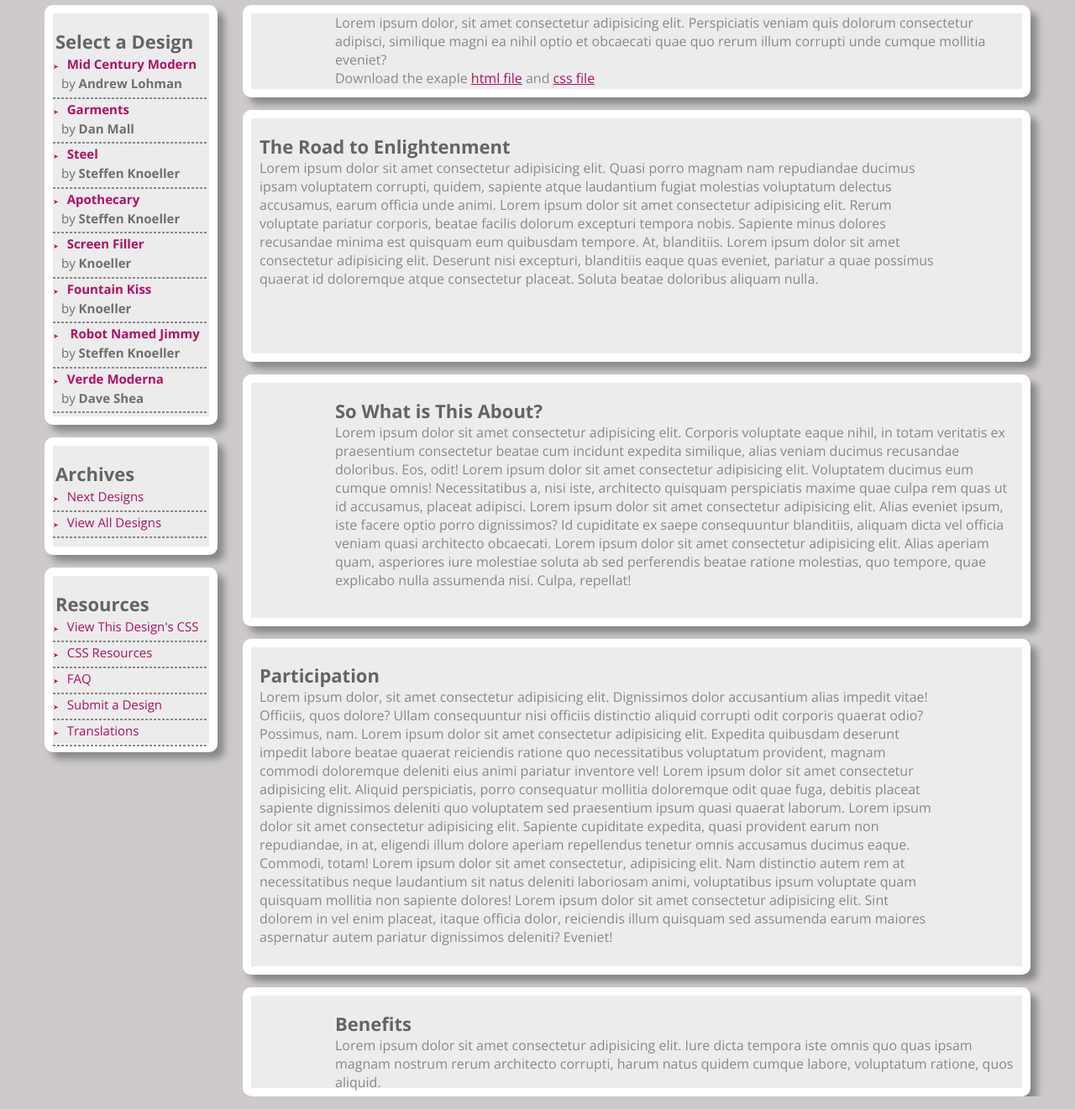
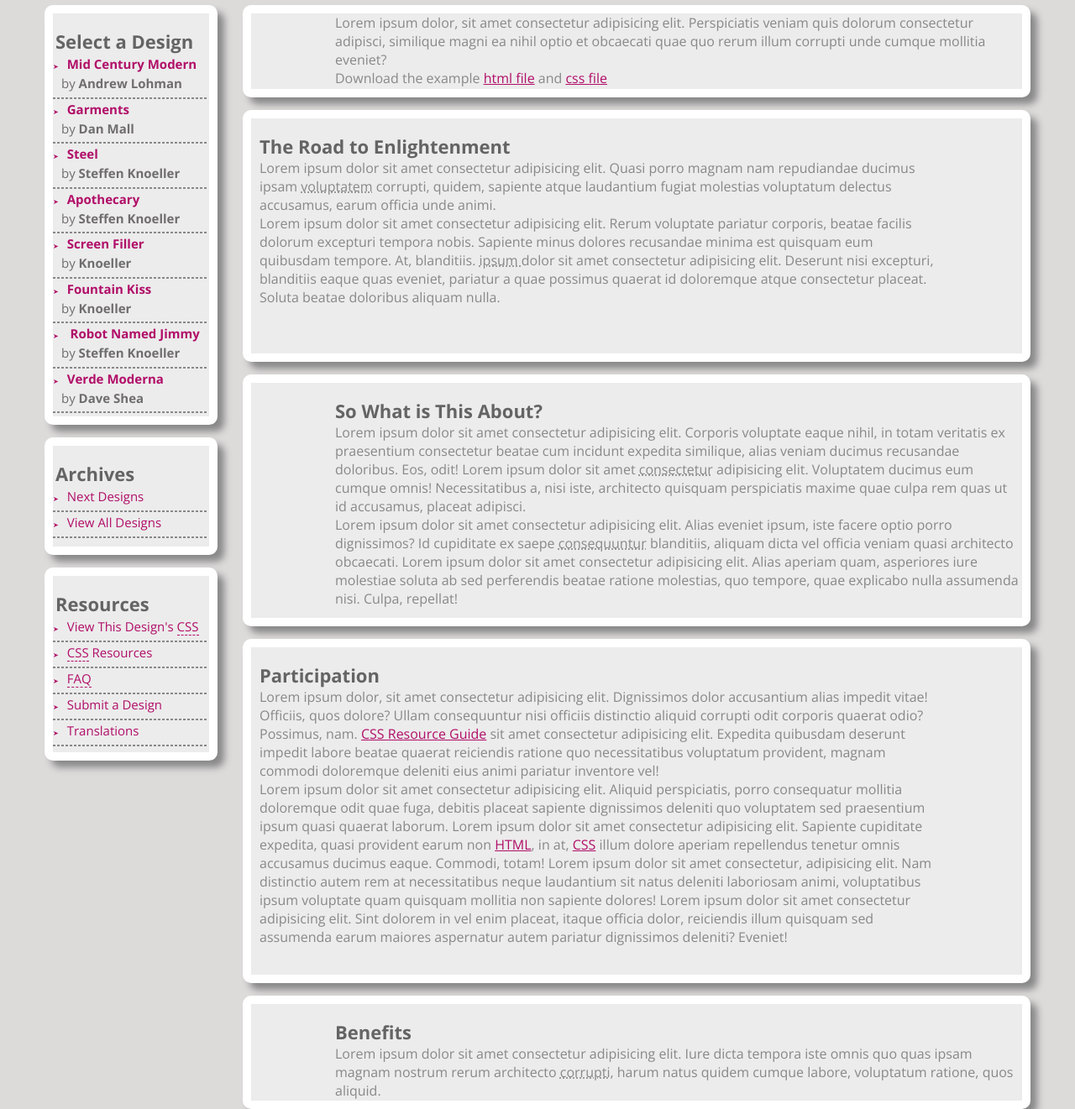
Before and after one commit to mariaversin/challenge-css-html, a plain HTML site: page index.html in a window 1280 px wide. Shown: the part 277-1598 px from the top of the page at 84% size. Drawn offline with nearby package versions, Linux system fonts and the light colour scheme.

Commit message:
casi terminado

```diff
--- a/css/style.css
+++ b/css/style.css
@@ -5,11 +5,15 @@
   }
 
 body {
-    background-color: rgb(206, 202, 202);
+    background-color: rgb(221, 218, 218);
     font-family: 'open sans';
 }
 
-/* Header */
+/*
+
+HEADER
+
+*/
 
 header{
     padding: 20px 50px 20px 50px;
@@ -54,9 +58,22 @@ header .textos-header{
     color:rgb(100, 100, 100);
 }
 
+/*
+
+CONTENEDOR --> ASIDE Y MAIN
+
+*/
+
 #contenedor {
     padding: 10px 50px 10px 50px;
 }
+
+
+/*
+
+A S I D E
+
+*/
 
 .aside {
     float: left;
@@ -126,9 +143,8 @@ dt::before {
 
 a #imp {
 
-    border-bottom: 1px dashed rgbrgb(177, 14, 104);
+    border-bottom: 1px dashed rgb(177, 14, 104);
     text-decoration:none;
-
 }
 
 .aside .art2 {
@@ -142,13 +158,20 @@ a #imp {
 }
 
 .aside .art3 {
-    height: 220px;
+    height: 230px;
     background-color: rgb(236, 236, 236);
     border-radius: 10px;
     box-shadow: 8px 8px 8px #888888;
     border: solid 10px white;
     margin-bottom: 8px;
 }
+
+
+/*
+
+M A I N
+
+*/
 
 .main {
     float: right;
@@ -167,52 +190,6 @@ a #imp {
     margin-bottom: 15px;
 
 }
-.text1, .text2 {
-    margin-left: 100px;
-}
-.text2 a {
-    color: rgb(177, 14, 104);
-    font-weight: 500;
-}
-
-
-/* Párrafos y títulos impares */
-
-/*.parrafo1 p,*/ .parrafo3 p, .parrafo5 p,
-.parrafo3 h1, .parrafo5 h1
-{
-    margin-left: 100px;
-    margin-right: 0px;
-    display: inline-flex;
-    justify-content: center;
-    flex-direction: column;
-    text-align: left;
-}
-
-/* Párrafos y títulos pares */
-
-.parrafo2 p, .parrafo4 p,
-.parrafo2 h1, .parrafo4 h1
-{
-    margin-left: 10px;
-    margin-right: 100px;
-    display: inline-flex;
-    justify-content: center;
-    flex-direction: column;
-    text-align: left;
-}
-
-/* Titulos de los párrafos */
-
-.parrafo2 h1, .parrafo3 h1, .parrafo4 h1,.parrafo5 h1 {
-    color: rgb(100, 100, 100);
-    margin-top: 18px;
-    font-size: 22px;
-    justify-content: center;
-    flex-direction: column;
-    text-align: left;
-}
-
 .main .parrafo2 {
     height: 300px;
     background-color: rgb(236, 236, 236);
@@ -220,6 +197,7 @@ a #imp {
     box-shadow: 8px 8px 8px #888888;
     border: solid 10px white;
     margin-bottom: 15px;
+
 
 }
 .main .parrafo3 {
@@ -232,7 +210,7 @@ a #imp {
 }
 
 .main .parrafo4 {
-    height: 400px;
+    height: 410px;
     background-color: rgb(236, 236, 236);
     border-radius: 10px;
     box-shadow: 8px 8px 8px #888888;
@@ -240,10 +218,82 @@ a #imp {
     margin-bottom: 15px;
 }
 .main .parrafo5 {
-    height: 130px;
+    height: 135px;
     background-color: rgb(236, 236, 236);
     border-radius: 10px;
     box-shadow: 8px 8px 8px #888888;
     border: solid 10px white;
     margin-bottom: 8px;
 }
+
+
+/*
+
+PARRAFO 1
+
+*/
+.parrafo1 .text1, .text2 {
+    margin-left: 100px;
+}
+.parrafo1 .text2 a {
+    color: rgb(177, 14, 104);
+    font-weight: 500;
+}
+
+/*
+
+PARRAFO 2 y 4
+
+*/
+.parrafo2 h1, .parrafo4 h1 {
+    color: rgb(100, 100, 100);
+    margin-top: 18px;
+    margin-left: 10px;
+    font-size: 22px;
+    justify-content: center;
+    flex-direction: column;
+    text-align: left;
+}
+.parrafo2 .text1,.parrafo2 .text2,
+.parrafo4 .text1,.parrafo4 .text2
+{
+    margin-right: 100px;
+    margin-left: 10px;
+}
+
+.parrafo2 .text1 span,.parrafo2 .text2 span,
+.parrafo4 .text1 span,.parrafo4 .text2 span
+ {
+    text-decoration-line: underline;
+    text-decoration-style: dotted;
+}
+
+.parrafo4 a {
+    color: rgb(177, 14, 104);
+    font-weight: 500;
+}
+
+
+/*
+
+PARRAFO 3 y 5
+
+*/
+.parrafo3 h1, .parrafo5 h1 {
+    color: rgb(100, 100, 100);
+    margin-top: 18px;
+    margin-left: 100px;
+    font-size: 22px;
+    justify-content: center;
+    flex-direction: column;
+    text-align: left;
+}
+.parrafo3 .text1, .text2, .parrafo5 .text1 {
+    margin-left: 100px;
+}
+.parrafo3 .text1 span,.parrafo3 .text2 span,
+.parrafo5 .text1 span
+{
+    text-decoration-line: underline;
+    text-decoration-style: dotted;
+}
--- a/index.html
+++ b/index.html
@@ -8,7 +8,7 @@
     <title>Zen</title>
 </head>
 <body>
-    <!--HEADER  START-->
+
     <header>
 
         <section class='textos-header'>
@@ -18,7 +18,11 @@
         </section>
     </header>
 
+
+
         <div id="contenedor">
+
+
             <div class="aside">
                 <div class="art1">
                     <h1>Select a Design</h1>
@@ -87,40 +91,44 @@
                         similique magni ea nihil optio et obcaecati quae quo
                         rerum illum corrupti unde cumque mollitia eveniet?
                     </p>
-                    <p class="text2">Download the exaple <a href="#">html file</a> and <a href="#">css file</a></p>
+                    <p></p>
+                    <p class="text2">Download the example <a href="#">html file</a> and <a href="#">css file</a></p>
                 </div>
                 <div class="parrafo2">
                     <h1>The Road to Enlightenment</h1>
-                    <p>Lorem ipsum dolor sit amet consectetur
+                    <p class=text1>Lorem ipsum dolor sit amet consectetur
                         adipisicing elit.
                         Quasi porro magnam nam repudiandae
-                        ducimus ipsam voluptatem corrupti, quidem,
-                        sapiente atque laudantium fugiat molestias
-                        voluptatum delectus accusamus,
+                        ducimus ipsam <span>voluptatem</span> corrupti, quidem,
+                        sapiente atque laudantium
+                        fugiat molestias voluptatum delectus accusamus,
                         earum officia unde animi.
-                        Lorem ipsum dolor sit amet consectetur adipisicing elit.
+                    </p>
+                    <p class ="text2"> Lorem ipsum dolor sit amet consectetur adipisicing elit.
                         Rerum voluptate pariatur corporis, beatae facilis dolorum excepturi tempora nobis.
                         Sapiente minus dolores recusandae minima est quisquam eum quibusdam tempore.
-                        At, blanditiis. Lorem ipsum dolor sit amet consectetur adipisicing elit.
+                        At, blanditiis. <span>ipsum </span> dolor sit amet consectetur adipisicing elit.
                         Deserunt nisi excepturi, blanditiis eaque quas eveniet, pariatur a quae possimus
                         quaerat id doloremque atque consectetur placeat.
                         Soluta beatae doloribus aliquam nulla.
                     </p>
+
                 </div>
                 <div class="parrafo3">
                     <h1>So What is This About?</h1>
-                    <p>Lorem ipsum dolor sit amet consectetur adipisicing
+                    <p class="text1">Lorem ipsum dolor sit amet consectetur adipisicing
                         elit. Corporis voluptate eaque nihil,
                         in totam veritatis ex praesentium consectetur
                         beatae cum incidunt expedita similique, alias
                         veniam ducimus recusandae doloribus. Eos, odit!
-                        Lorem ipsum dolor sit amet consectetur adipisicing elit.
+                        Lorem ipsum dolor sit amet <span>consectetur</span> adipisicing elit.
                         Voluptatem ducimus eum cumque omnis! Necessitatibus a,
                         nisi iste, architecto quisquam perspiciatis maxime quae
                         culpa rem quas ut id accusamus, placeat adipisci.
-                        Lorem ipsum dolor sit amet consectetur adipisicing elit.
+                    </p>
+                    <p class="text2">Lorem ipsum dolor sit amet consectetur adipisicing elit.
                         Alias eveniet ipsum, iste facere optio porro dignissimos?
-                        Id cupiditate ex saepe consequuntur blanditiis, aliquam dicta
+                        Id cupiditate ex saepe <span>consequuntur</span> blanditiis, aliquam dicta
                         vel officia veniam quasi architecto obcaecati.
                         Lorem ipsum dolor sit amet consectetur adipisicing elit.
                         Alias aperiam quam, asperiores iure molestiae soluta ab
@@ -131,33 +139,34 @@
                 </div>
                 <div class="parrafo4">
                     <h1>Participation</h1>
-                    <p>Lorem ipsum dolor, sit amet consectetur adipisicing
+                    <p class="text1">Lorem ipsum dolor, sit amet consectetur adipisicing
                         elit. Dignissimos dolor accusantium alias impedit vitae!
                         Officiis, quos dolore? Ullam consequuntur nisi officiis
                         distinctio aliquid corrupti odit corporis quaerat odio?
-                        Possimus, nam. Lorem ipsum dolor sit amet consectetur adipisicing elit.
+                        Possimus, nam. <a href="#">CSS Resource Guide</a> sit amet consectetur adipisicing elit.
                         Expedita quibusdam deserunt impedit labore beatae quaerat
                         reiciendis ratione quo necessitatibus voluptatum provident,
                         magnam commodi doloremque deleniti eius animi pariatur inventore vel!
-                        Lorem ipsum dolor sit amet consectetur adipisicing elit. Aliquid perspiciatis,
+                    </p>
+                    <p class="text2">Lorem ipsum dolor sit amet consectetur adipisicing elit. Aliquid perspiciatis,
                         porro consequatur mollitia doloremque odit quae fuga, debitis placeat sapiente
                         dignissimos deleniti quo voluptatem sed praesentium ipsum quasi quaerat laborum.
                         Lorem ipsum dolor sit amet consectetur adipisicing elit. Sapiente cupiditate expedita,
-                        quasi provident earum non repudiandae, in at, eligendi illum dolore aperiam repellendus
+                        quasi provident earum non <a href="#">HTML</a>, in at, <a href="#">CSS</a> illum dolore aperiam repellendus
                         tenetur omnis accusamus ducimus eaque. Commodi, totam! Lorem ipsum dolor sit amet consectetur,
                         adipisicing elit. Nam distinctio autem rem at necessitatibus neque laudantium sit natus deleniti
                         laboriosam animi, voluptatibus ipsum voluptate quam quisquam mollitia non sapiente dolores!
                         Lorem ipsum dolor sit amet consectetur adipisicing elit. Sint dolorem in vel enim placeat,
                         itaque officia dolor, reiciendis illum quisquam sed assumenda earum maiores aspernatur
-                        autem pariatur dignissimos deleniti? Eveniet!
-                    </p>
+                        autem pariatur dignissimos deleniti? Eveniet!</p>
+
 
                 </div>
                 <div class="parrafo5">
                     <h1>Benefits</h1>
-                    <p>Lorem ipsum dolor sit amet consectetur adipisicing elit.
+                    <p class="text1">Lorem ipsum dolor sit amet consectetur adipisicing elit.
                         Iure dicta tempora iste omnis quo quas ipsam magnam nostrum
-                        rerum architecto corrupti, harum natus quidem cumque labore,
+                        rerum architecto <span>corrupti</span>, harum natus quidem cumque labore,
                         voluptatum ratione, quos aliquid.</p>
 
                 </div>
```
Also changed, not shown: images/lineas.png (added), 1 other file.
